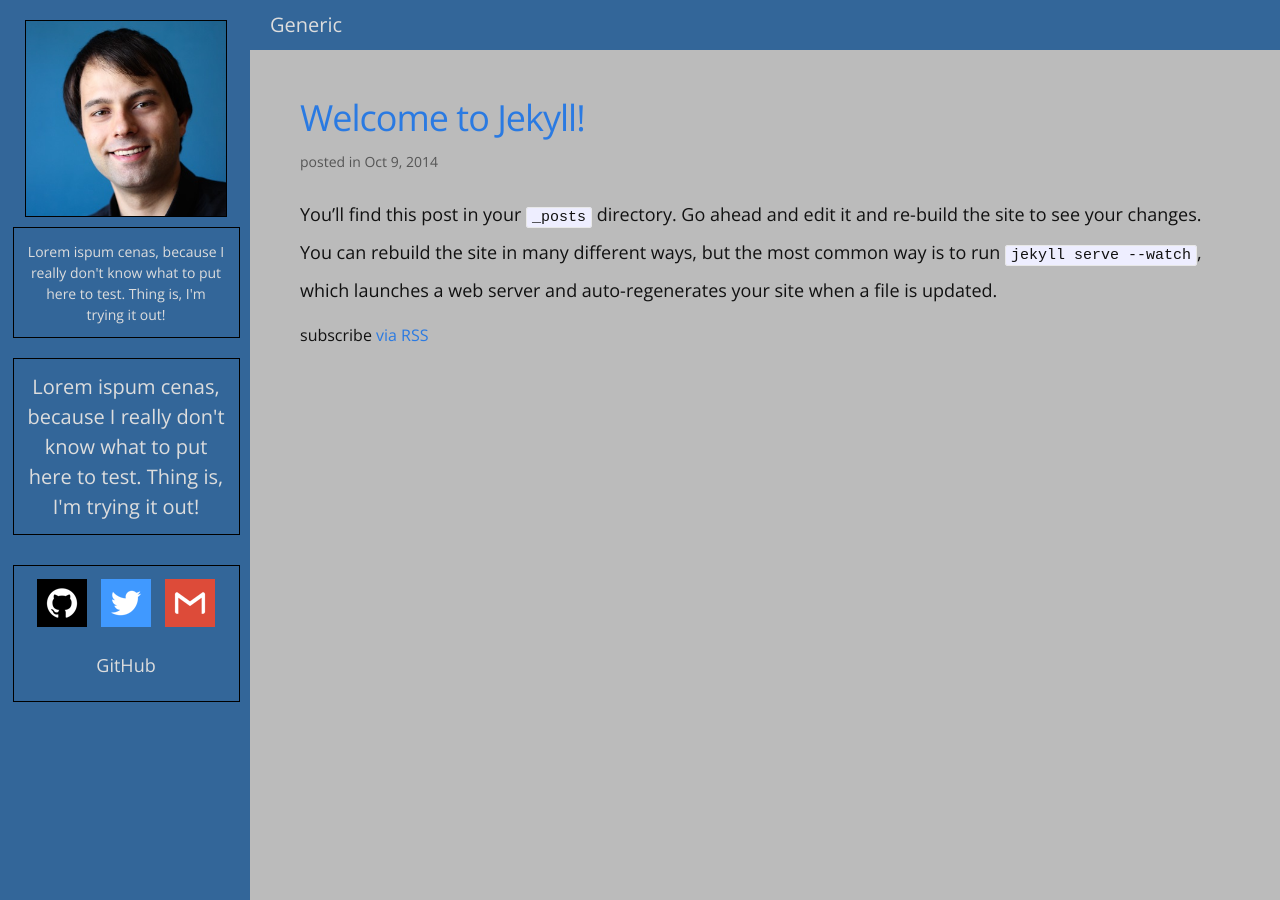
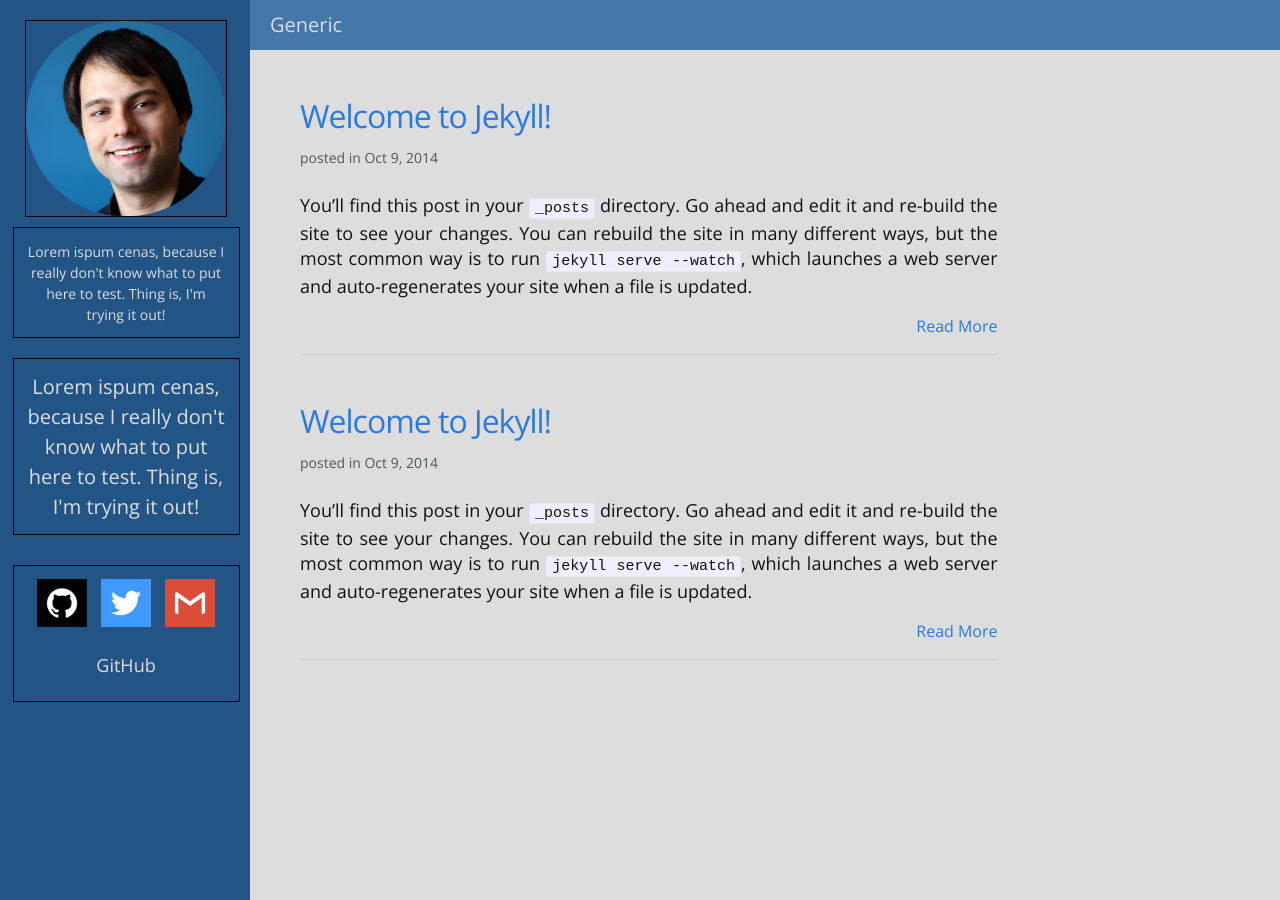
Before and after one commit to Nelspike/Nelspike.github.io, a Jekyll site: the page built from index.html, in a window 1280 px wide. Built offline with Jekyll 4.4.1, drawn with Linux system fonts in a browser that asks for light colours; nearby versions of some CDN libraries.

Commit message:
Post index styled up.

```diff
--- /dev/null
+++ b/_posts/2014-10-15-welcome-to-jekyll.markdown
@@ -0,0 +1,25 @@
+---
+layout: post
+title:  "Welcome to Jekyll!"
+date:   2014-10-09 22:40:23
+categories: Generic
+---
+You’ll find this post in your `_posts` directory. Go ahead and edit it and re-build the site to see your changes. You can rebuild the site in many different ways, but the most common way is to run `jekyll serve --watch`, which launches a web server and auto-regenerates your site when a file is updated.
+
+To add new posts, simply add a file in the `_posts` directory that follows the convention `YYYY-MM-DD-name-of-post.ext` and includes the necessary front matter. Take a look at the source for this post to get an idea about how it works.
+
+Jekyll also offers powerful support for code snippets:
+
+{% highlight ruby %}
+def print_hi(name)
+  puts "Hi, #{name}"
+end
+print_hi('Tom')
+#=> prints 'Hi, Tom' to STDOUT.
+{% endhighlight %}
+
+Check out the [Jekyll docs][jekyll] for more info on how to get the most out of Jekyll. File all bugs/feature requests at [Jekyll’s GitHub repo][jekyll-gh]. If you have questions, you can ask them on [Jekyll’s dedicated Help repository][jekyll-help].
+
+[jekyll]:      http://jekyllrb.com
+[jekyll-gh]:   https://github.com/jekyll/jekyll
+[jekyll-help]: https://github.com/jekyll/jekyll-help
--- a/_sass/_default_layout.scss
+++ b/_sass/_default_layout.scss
@@ -23,7 +23,7 @@
   /**
    * Colour Scheme
    */
-  background-color: #336699;
+  background-color: #4477AA;
   color: #ddd;
 
   /**
@@ -42,10 +42,6 @@
     margin-left: 20px;
     font-size: 20px;
     font-weight: 500;
-
-    @media screen and (max-width: $high-resolution-device) {
-      font-size: 14px;
-    }
 
     .category {
       display: inline-block;
@@ -77,7 +73,7 @@
   /**
    * Colour Scheme
    */
-  background-color: #336699;
+  background-color: #225485;
   color: #ddd;
 
   /**
@@ -85,7 +81,6 @@
    */
   @media screen and (max-width: $high-resolution-width) {
     height: auto;
-
   }
 
   @media screen and (max-width: $low-resolution-width) {
@@ -120,6 +115,10 @@
   #photo {
     margin-top: 20px;
     margin-left: 10%;
+
+    img {
+      border-radius: 100px;
+    }
   }
 
   #self-description {
@@ -193,13 +192,14 @@
    */
 
   #content-wrapper {
-    padding: 50px;
+    padding: 0px 50px 0px 50px;
 
     .post {
+      margin-top: 50px;
 
       .post-title {
         font-weight: 400;
-        font-size: 36px;
+        font-size: 32px;
       }
 
       .post-date {
@@ -209,8 +209,21 @@
       }
 
       .post-truncate {
-        line-height: 35px;
+        width: 75%;
+        padding-bottom: 15px;
+        text-align: justify;
+        line-height: 25px;
         font-size: 18px;
+        border-bottom: 1px solid #ccc;
+
+        @media screen and (max-width: $high-resolution-device) {
+          width: 100%;
+        }
+
+        .read-more {
+          font-size: 16px;
+          text-align: right;
+        }
       }
     }
   }
--- a/css/main.scss
+++ b/css/main.scss
@@ -14,7 +14,7 @@
 $spacing-unit:     30px;
 
 $text-color:       #111;
-$background-color: #bbb;
+$background-color: #ddd;
 $brand-color:      #2a7ae2;
 
 $grey-color:       #828282;
--- a/index.html
+++ b/index.html
@@ -12,10 +12,13 @@
         <div class="post-date">{{ post.date | date: "posted in %b %-d, %Y" }}</diV>
         <div class="post-truncate">
           {{ post.excerpt }}
+          <div class="read-more">
+            <a href="{{ post.url | prepend: site.baseurl }}">Read More</a>
+          </div>
         </div>
       </div>
     {% endfor %}
   </div>
 
-  <p class="rss-subscribe">subscribe <a href="{{ "/feed.xml" | prepend: site.baseurl }}">via RSS</a></p>
+  <!--<p class="rss-subscribe">subscribe <a href="{{ "/feed.xml" | prepend: site.baseurl }}">via RSS</a></p>-->
 </div>
```
